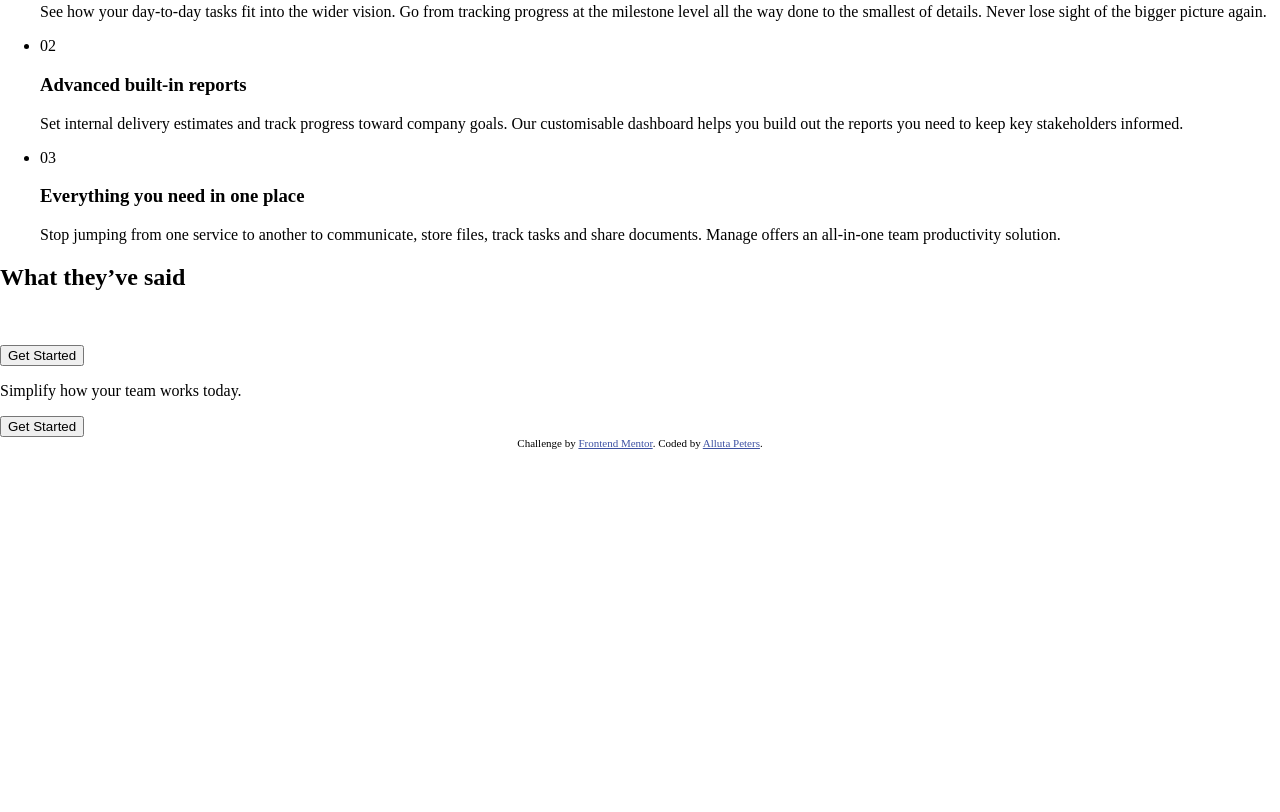
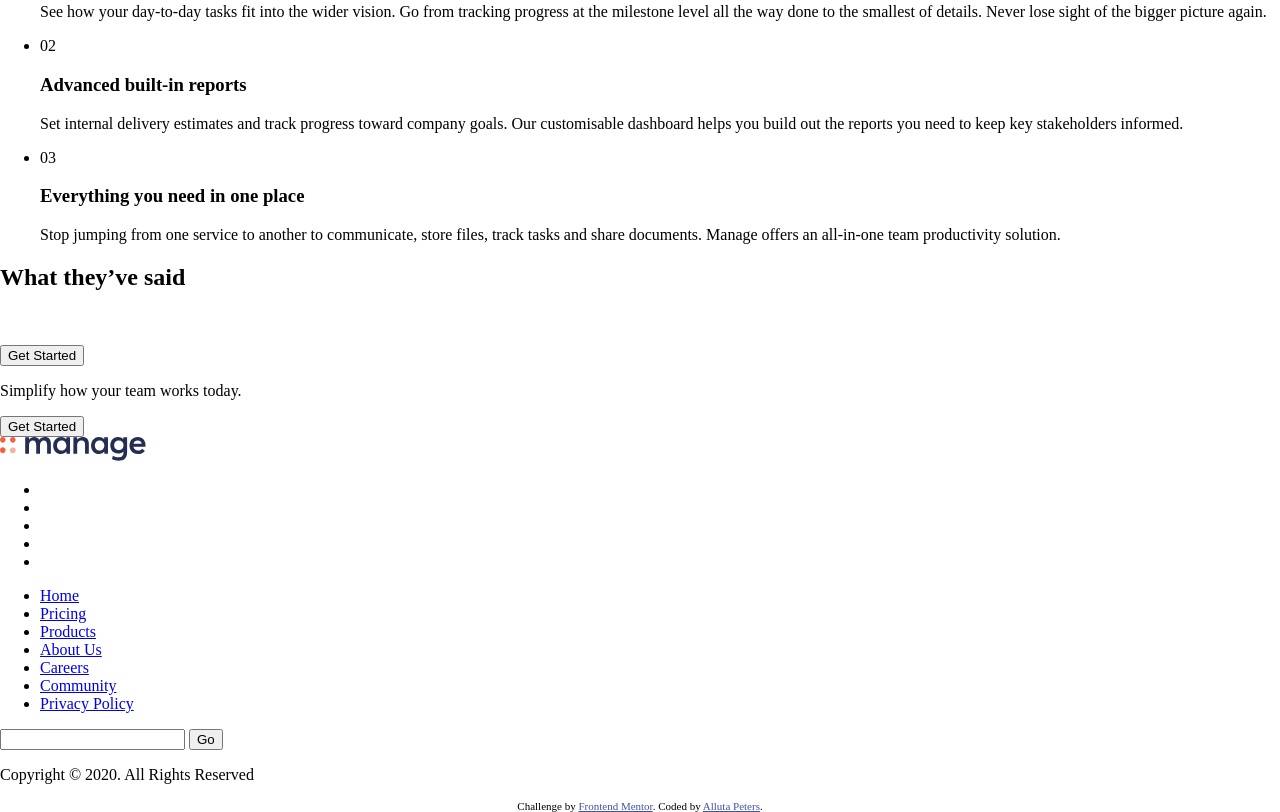
Before and after one commit to lutajpeters/manage-landing-page, a plain HTML site: page index.html in a window 1280 px wide. Shown: the part 997-1809 px from the top of the page. Before the commit the page ends 1446 px from the top, so only its background shows below. Drawn offline with Linux system fonts and the light colour scheme.

Commit message:
added html content for footer section.

```diff
--- a/index.html
+++ b/index.html
@@ -15,7 +15,7 @@
   <header class="primary-header">
     <div class="container">
       <a href="#"><img src="/public/logo.svg" alt="Logo image"></a>
-      <nav class="header-navigation">
+      <nav class="header-navigation" aria-label="Primary">
         <ul role="list" class="navigation-list">
           <li><a href="#">Pricing</a></li>
           <li><a href="#">Product</a></li>
@@ -116,6 +116,77 @@
     </section>
   </main>
 
+  <footer class="page-footer">
+    <div class="columns">
+      <a href="#"><img src="/public/logo.svg" alt=""></a>
+      <ul role="list" aria-label="Social links">
+        <li>
+          <a href="#" aria-label="facebook">
+            <img src="" alt="">
+          </a>
+        </li>
+        <li>
+          <a href="#" aria-label="youtube">
+            <img src="" alt="">
+          </a>
+        </li>
+        <li>
+          <a href="#" aria-label="twitter">
+            <img src="" alt="">
+          </a>
+        </li>
+        <li>
+          <a href="#" aria-label="pinterest">
+            <img src="" alt="">
+          </a>
+        </li>
+        <li>
+          <a href="#" aria-label="instagram">
+            <img src="" alt="">
+          </a>
+        </li>
+      </ul>
+    </div>
+
+    <div class="columns">
+      <nav class="footer-navigation" aria-label="Secondary">
+        <ul role="list">
+          <li>
+            <a href="#">Home</a>
+          </li>
+          <li>
+            <a href="#">Pricing</a>
+          </li>
+          <li>
+            <a href="#">Products</a>
+          </li>
+          <li>
+            <a href="#">About Us</a>
+          </li>
+          <li>
+            <a href="#">Careers</a>
+          </li>
+          <li>
+            <a href="#">Community</a>
+          </li>
+          <li>
+            <a href="#">Privacy Policy</a>
+          </li>
+        </ul>
+      </nav>
+    </div>
+
+    <div class="columns">
+      <form action="">
+        <input type="email">
+        <button>Go</button>
+      </form>
+      <p>
+        Copyright &copy; 2020. All Rights Reserved
+      </p>
+    </div>
+  </footer>
+
   <div class="attribution">
     Challenge by <a href="https://www.frontendmentor.io?ref=challenge" target="_blank">Frontend Mentor</a>.
     Coded by <a href="#">Alluta Peters</a>.
```
